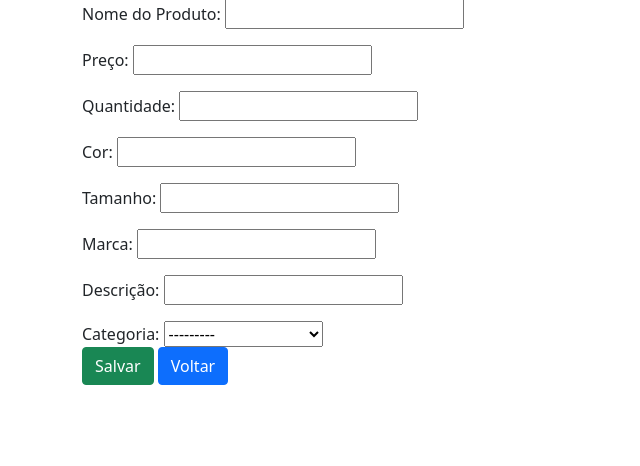
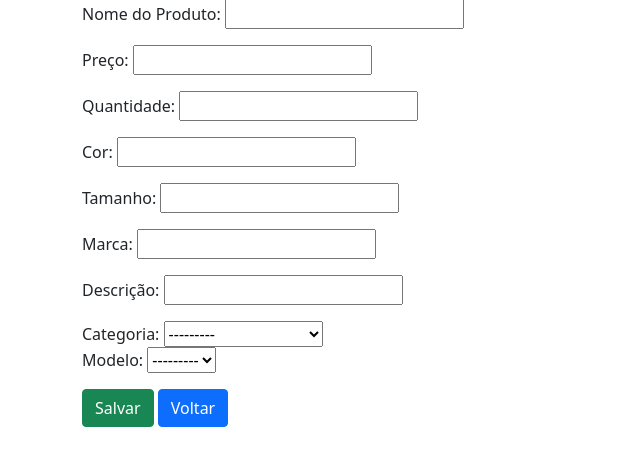
Before and after one commit to Joyce8900/SGO-EngII, a Django app: page /produtos/cadastrar_produto/ in a window 1280 px wide. Shown: the part 111-577 px from the top of the page, without its empty margins (0-640 px from the left). Run offline with Django 5.2, Linux system fonts and the light colour scheme; data comes from the database, SQL or seed files in the repository; data that the repository does not hold is empty.

Commit message:
feat(modelo): implementado uma parte da relação de produto e modelo.

```diff
--- a/sgo_systems/core/settings.py
+++ b/sgo_systems/core/settings.py
@@ -40,6 +40,7 @@ INSTALLED_APPS = [
     'django.contrib.staticfiles',
     'produtos',
     'categorias',
+    'modelo',
 ]
 
 MIDDLEWARE = [
--- a/sgo_systems/core/urls.py
+++ b/sgo_systems/core/urls.py
@@ -21,4 +21,5 @@ urlpatterns = [
     path('admin/', admin.site.urls),
     path('produtos/', include('produtos.urls')),
     path('categorias/', include('categorias.urls')),
+    path('modelo/', include('modelo.urls'))
 ]
--- a/sgo_systems/modelo/models.py
+++ b/sgo_systems/modelo/models.py
@@ -1,9 +1,7 @@
 from django.db import models
 
-# Create your models here.
-
 class Modelo(models.Model):
-  nome = models.CharField(max_length=100)
+  nome = models.CharField(max_length=100, default=1)
   marca = models.CharField(max_length=100)
 
   def __str__(self):
--- /dev/null
+++ b/sgo_systems/modelo/urls.py
@@ -0,0 +1,6 @@
+from django.urls import path, include
+from . import views
+
+urlpatterns = [
+
+]
--- a/sgo_systems/produtos/forms.py
+++ b/sgo_systems/produtos/forms.py
@@ -17,7 +17,7 @@ class ProdutoForm(forms.ModelForm):
         return quantidade
     class Meta:
         model = Produtos
-        fields = ['nome', 'preco', 'quantidade', 'cor', 'tamanho', 'marca', 'descricao', 'categoria' ]
+        fields = ['nome', 'preco', 'quantidade', 'cor', 'tamanho', 'marca', 'descricao', 'categoria', 'modelo' ]
         labels = {
             'nome': 'Nome do Produto',
             'descricao': 'Descrição',
--- a/sgo_systems/produtos/models.py
+++ b/sgo_systems/produtos/models.py
@@ -1,6 +1,7 @@
 from django.db import models
 from django.core.validators import MinValueValidator
 from categorias.models import Categorias
+from modelo.models import Modelo
 
 class Produtos(models.Model):
   categoria = models.ForeignKey(Categorias, on_delete=models.PROTECT)
@@ -13,10 +14,9 @@ class Produtos(models.Model):
                                     help_text="Insira a quantidade.",
                                     validators=[MinValueValidator(1)])
   cor = models.CharField(max_length=30)
-  tamanho = models.FloatField(max_length=100, validators=[MinValueValidator(0.01)])
+  tamanho = models.FloatField(null=False, validators=[MinValueValidator(0.01)])
+  modelo = models.ForeignKey('modelo.Modelo', on_delete=models.PROTECT)
   marca = models.CharField(max_length=100)
   descricao = models.CharField(max_length=1000)
-
-
   def __str__(self):
-    return f'{self.nome} , {self.categoria.nome()}'
+    return f'{self.nome} , {self.categoria.nome}'
--- a/sgo_systems/produtos/templates/cadastrar_produto.html
+++ b/sgo_systems/produtos/templates/cadastrar_produto.html
@@ -52,6 +52,10 @@
         {{ form.categoria.label_tag }}
         {{ form.categoria }}
       <div>
+      <div class="mb-3">
+        {{ form.modelo.label_tag }}
+        {{ form.modelo }}
+      </div>
 
       <button type="submit" class="btn btn-success">Salvar</button>
       <a href="{% url 'listar_produtos' %}" class="btn btn-primary">Voltar</a>
--- a/sgo_systems/produtos/templates/editar_produto.html
+++ b/sgo_systems/produtos/templates/editar_produto.html
@@ -50,6 +50,10 @@
         {{ form.descricao.label_tag }}
         {{ form.descricao }}
       </div>
+      <div class="mb-3">
+        {{ form.modelo.label_tag }}
+        {{ form.modelo }}
+      </div>
 
       <button type="submit" class="btn btn-success">Salvar</button>
       <a href="{% url 'listar_produtos' %}" class="btn btn-outline-secondary">Cancelar</a>
--- a/sgo_systems/produtos/templates/listar_produtos.html
+++ b/sgo_systems/produtos/templates/listar_produtos.html
@@ -57,6 +57,7 @@
             <td>{{ produto.tamanho }}</td>
             <td>{{ produto.marca }}</td>
             <td>{{ produto.categoria }}</td>
+            <td>{{ produto.modelo }}</td>
             <td>
               <span class="d-inline-block text-truncate" style="max-width: 200px;">
                 {{ produto.descricao }}
```
Also changed, not shown: sgo_systems/modelo/migrations/0001_initial.py (added).
